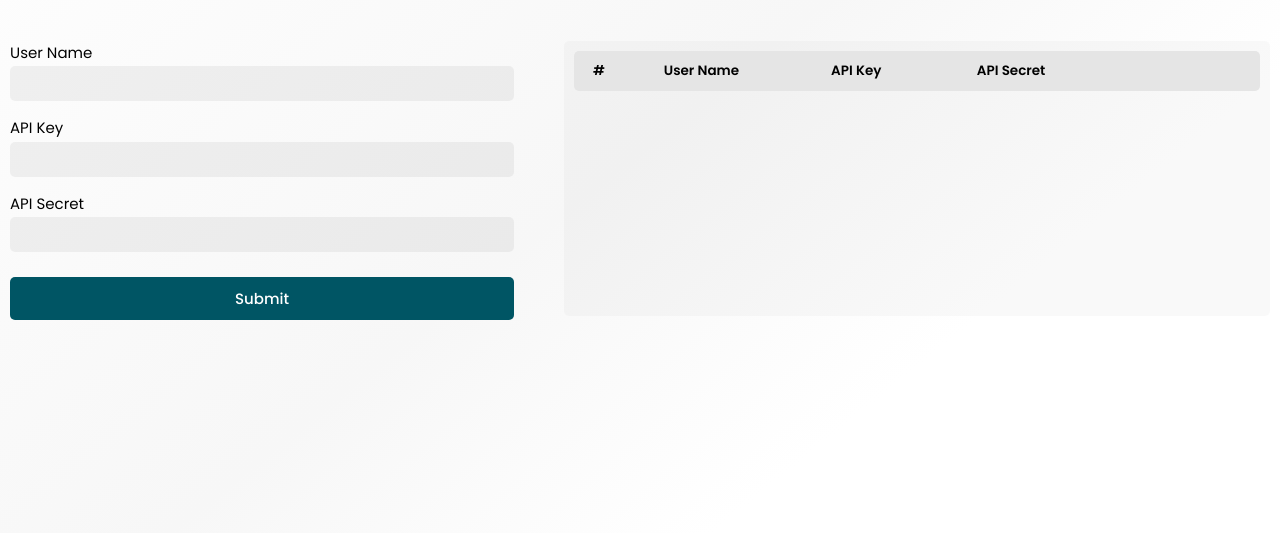
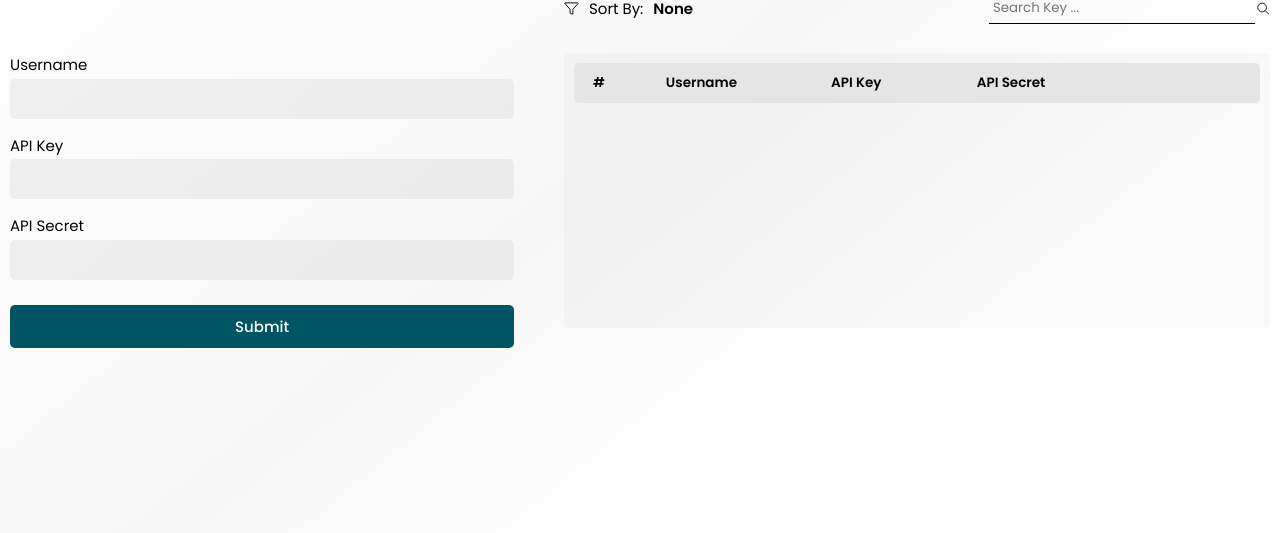
Before and after one commit to YasaminAlizadeh/api-key-manager, a plain HTML site: page index.html in a window 1280 px wide. Shown: the part 267-800 px from the top of the page. Drawn offline with nearby package versions, Linux system fonts and the light colour scheme.

Commit message:
feat: added sort and search functionality

```diff
--- /dev/null
+++ b/Javascript/utils.js
@@ -0,0 +1,45 @@
+const searchInput = document.querySelector("#search-input");
+
+searchInput.addEventListener("input", (e) => {
+  searchItems(e.target.value);
+});
+
+searchInput.addEventListener("propertychange", (e) => {
+  searchItems(e.target.value);
+});
+
+const searchItems = (term) => {
+  const foundItems = apiInfo.filter((element) => element.apiKey.includes(term));
+
+  displayListItems(foundItems);
+};
+
+const sort = document.querySelector("#sort");
+const sortTerm = document.querySelector("#sort-term");
+
+let sortBy = false;
+
+sort.addEventListener("click", () => {
+  sortBy = !sortBy;
+  sortBy ? sortItems("username") : sortItems("none");
+});
+
+const sortItems = (sortType) => {
+  switch (sortType) {
+    case "none":
+      sortTerm.innerText = "None";
+      displayListItems(apiInfo);
+      break;
+
+    case "username":
+      sortTerm.innerText = "Username";
+      const foundItems = [...apiInfo].sort((a, b) =>
+        a.username.localeCompare(b.username)
+      );
+      displayListItems(foundItems);
+      break;
+
+    default:
+      break;
+  }
+};
--- a/Sass/base/_reset.scss
+++ b/Sass/base/_reset.scss
@@ -24,6 +24,10 @@ button {
   font-family: inherit;
 }
 
+input {
+  font-family: inherit;
+}
+
 ::-webkit-scrollbar {
   background-color: transparent;
 }
--- /dev/null
+++ b/Sass/components/_utils.scss
@@ -0,0 +1,37 @@
+.utils__wrapper {
+  grid-area: utils;
+  display: flex;
+  flex-direction: column-reverse;
+  align-items: stretch;
+  gap: 2rem;
+
+  @media screen and (min-width: 576px) {
+    flex-direction: row;
+    justify-content: space-between;
+  }
+
+  .search__wrapper {
+    display: flex;
+    justify-content: center;
+    align-items: center;
+    height: min-content;
+
+    .search__input {
+      width: 100%;
+      padding: 0.5rem;
+      background-color: transparent;
+      border: 0;
+      box-shadow: 0 0.2rem 0 -0.1rem #000;
+    }
+  }
+
+  .sort__wrapper {
+    display: flex;
+    align-items: center;
+    gap: 1rem;
+
+    .sort__term {
+      font-weight: 600;
+    }
+  }
+}
--- a/Sass/components/_wrapper.scss
+++ b/Sass/components/_wrapper.scss
@@ -1,12 +1,13 @@
 .wrapper {
   width: min(100%, 150rem);
   display: grid;
-  grid-template-areas: "heading" "form" "table";
-  gap: 5rem;
+  grid-template-areas: "heading" "form" "utils" "table";
+  gap: 3rem 5rem;
+  grid-template-rows: auto auto 1fr;
   padding: 1rem;
 
   @media screen and (min-width: 992px) {
-    grid-template-areas: "heading heading" "form table";
+    grid-template-areas: "heading heading" ". utils" "form table";
     grid-template-columns: 40% 1fr;
   }
 
--- a/Sass/main.scss
+++ b/Sass/main.scss
@@ -4,5 +4,6 @@
 @import "./components/wrapper";
 @import "./components/form";
 @import "./components/table";
+@import "./components/utils";
 @import "./components/snackbar";
 @import "./components/popup";
--- a/index.html
+++ b/index.html
@@ -33,7 +33,7 @@
 
       <form action="" id="api-form" class="api__form">
         <div class="form__field">
-          <label for="username" class="field__label">User Name</label>
+          <label for="username" class="field__label">Username</label>
           <input
             type="text"
             name="username"
@@ -63,12 +63,30 @@
         </button>
       </form>
 
+      <form action="" id="utils" class="utils__wrapper">
+        <div id="sort" class="sort__wrapper">
+          <ion-icon name="funnel-outline"></ion-icon>
+          Sort By: <span id="sort-term" class="sort__term">None</span>
+        </div>
+
+        <div class="search__wrapper">
+          <input
+            type="text"
+            name="search"
+            id="search-input"
+            class="search__input"
+            placeholder="Search Key ..."
+          />
+          <ion-icon name="search-outline"></ion-icon>
+        </div>
+      </form>
+
       <section id="table-wrapper" class="table__wrapper">
         <table class="table">
           <thead class="table__header">
             <tr class="table__row">
               <th class="row__number">#</th>
-              <th class="row__username">User Name</th>
+              <th class="row__username">Username</th>
               <th class="row__key">API Key</th>
               <th class="row__secret">API Secret</th>
               <th class="row__btns"></th>
@@ -91,6 +109,7 @@
     </div>
 
     <script src="./Javascript/index.js"></script>
+    <script src="./Javascript/utils.js"></script>
 
     <script
       type="module"
```
Also changed, not shown: Styles/main.css, 1 other file.
